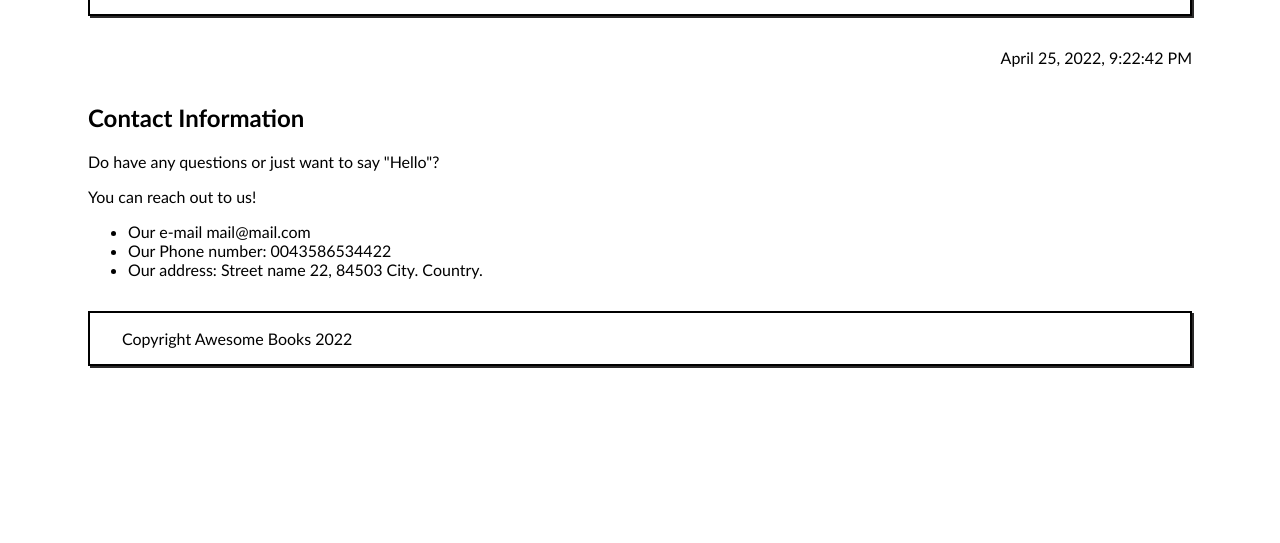
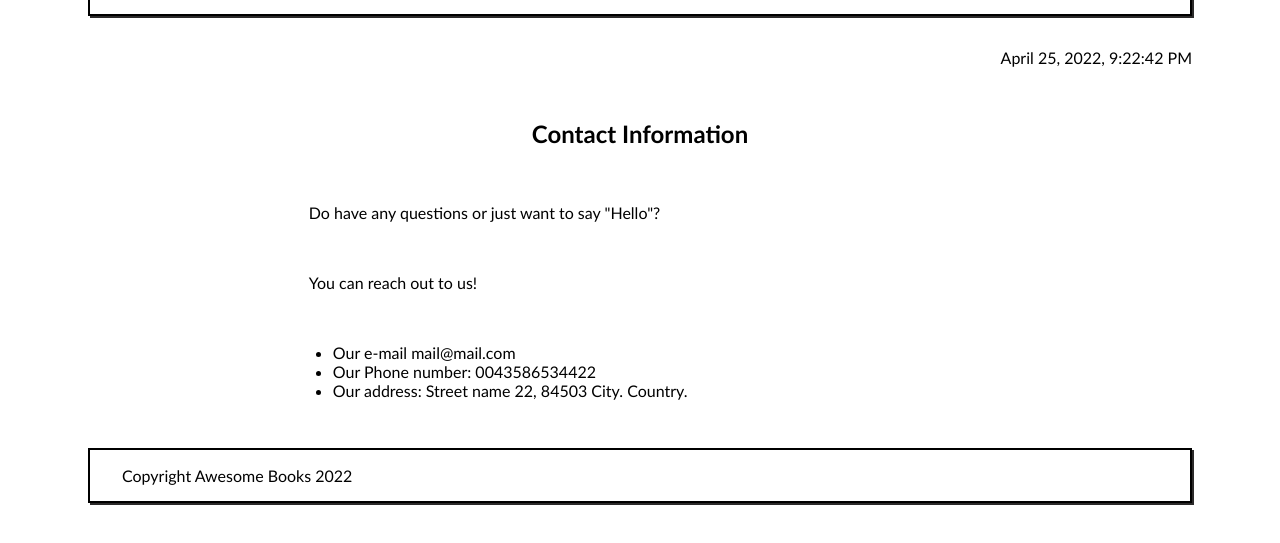
Before and after one commit to rskinnerc/books_with_es6, a website with bundled scripts: page index.html in a window 1280 px wide. Both pictures are taken after a click on the link "Contact". Shown: the part 129-672 px from the top of the page. Built offline with nearby package versions, Linux system fonts and the light colour scheme.

Commit message:
Add styles to the contact section

```diff
--- a/index.css
+++ b/index.css
@@ -1,5 +1,5 @@
 section.hidden {
-  display: none;
+  display: none !important;
 }
 
 body {
@@ -63,7 +63,8 @@ section.list ul li:nth-child(odd) {
   background-color: rgb(180, 180, 180);
 }
 
-section form {
+section form,
+section.contact {
   display: flex;
   flex-direction: column;
   gap: 1.2em;
@@ -71,7 +72,7 @@ section form {
   margin: 0 auto;
 }
 
-section form h2 {
+section h2 {
   align-self: center;
   font-weight: 600;
 }
@@ -90,6 +91,11 @@ section form input:focus {
   outline: none;
 }
 
+section.contact ul {
+  list-style: disc;
+  padding-left: 1.5em;
+}
+
 button {
   box-shadow: 2px 2px black;
   border: 2px solid black;
```
